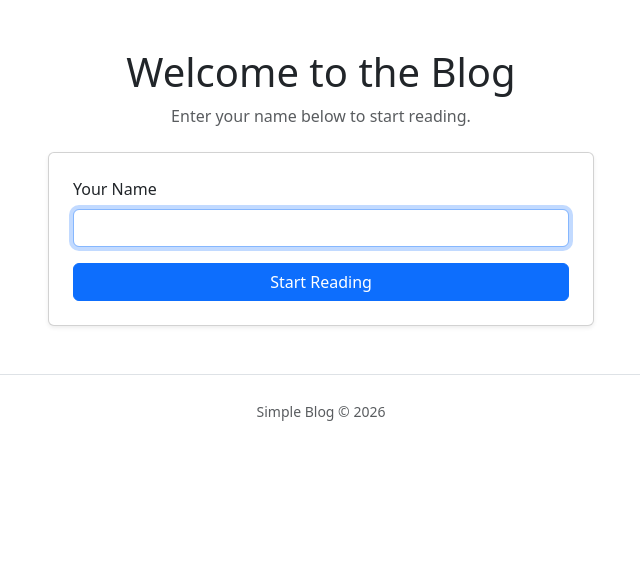
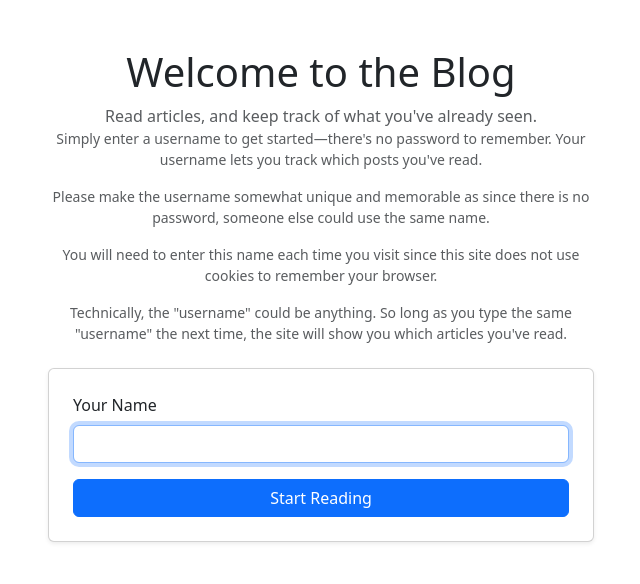
Before and after one commit to adamtorres/simple-blog-site, a Django app: page / in a window 1280 px wide. Shown: the part 56-640 px from the top of the page, without its empty margins (319-959 px from the left). Run offline with Django 5.2, Linux system fonts and the light colour scheme.

Commit message:
Added a 'create post' link for the admin. Added a brief explanation to the home page for new users.

```diff
--- a/blog/views/home.py
+++ b/blog/views/home.py
@@ -3,4 +3,6 @@ from django.shortcuts import render
 
 def home(request):
     """Landing page: form for viewers to enter their username."""
-    return render(request, "home.html")
+    return render(request, "home.html", {
+        "is_staff": request.user.is_staff if hasattr(request, "user") else False,
+    })
--- a/blog/views/viewer_login.py
+++ b/blog/views/viewer_login.py
@@ -10,7 +10,10 @@ def viewer_login(request):
 
     username = request.POST.get("username", "").strip()
     if not username:
-        return render(request, "home.html", {"error": "Please enter a username."})
+        return render(request, "home.html", {
+            "error": "Please enter a username.",
+            "is_staff": request.user.is_staff if hasattr(request, "user") else False,
+        })
 
     viewer, created = Viewer.objects.get_or_create(username=username)
     request.session["viewer_id"] = viewer.id
--- a/templates/base.html
+++ b/templates/base.html
@@ -20,6 +20,9 @@
                 {% else %}
                     <a class="nav-link" href="{% url 'blog:home' %}">Login</a>
                 {% endif %}
+                {% if is_staff %}
+                    <a class="nav-link" href="/admin/blog/post/add/">Create a Post</a>
+                {% endif %}
             </div>
         </div>
     </nav>
--- a/templates/home.html
+++ b/templates/home.html
@@ -7,8 +7,33 @@
     <div class="col-md-6">
         <div class="text-center mb-4">
             <h1>Welcome to the Blog</h1>
-            <p class="text-muted">Enter your name below to start reading.</p>
+            <p class="text-muted mb-0">
+                Read articles, and keep track of what you've already seen.
+            </p>
+            <p class="text-muted small mb-3">
+                Simply enter a username to get started—there's no password to remember.
+                Your username lets you track which posts you've read.
+            </p>
+            <p class="text-muted small mb-3">
+                Please make the username
+                somewhat unique and memorable as since there is no password, someone else could
+                use the same name.
+            </p>
+            <p class="text-muted small mb-3">
+                You will need to enter this name each time you visit since this site does not use
+                cookies to remember your browser.
+            </p>
+            <p class="text-muted small mb-3">
+                Technically, the &quot;username&quot; could be anything.  So long as you type the same
+                &quot;username&quot; the next time, the site will show you which articles you've read.
+            </p>
         </div>
+
+        {% if is_staff %}
+        <div class="text-center mb-4">
+            <a href="/admin/blog/post/add/" class="btn btn-success">Create a Post</a>
+        </div>
+        {% endif %}
 
         {% if error %}
             <div class="alert alert-danger">{{ error }}</div>
```
